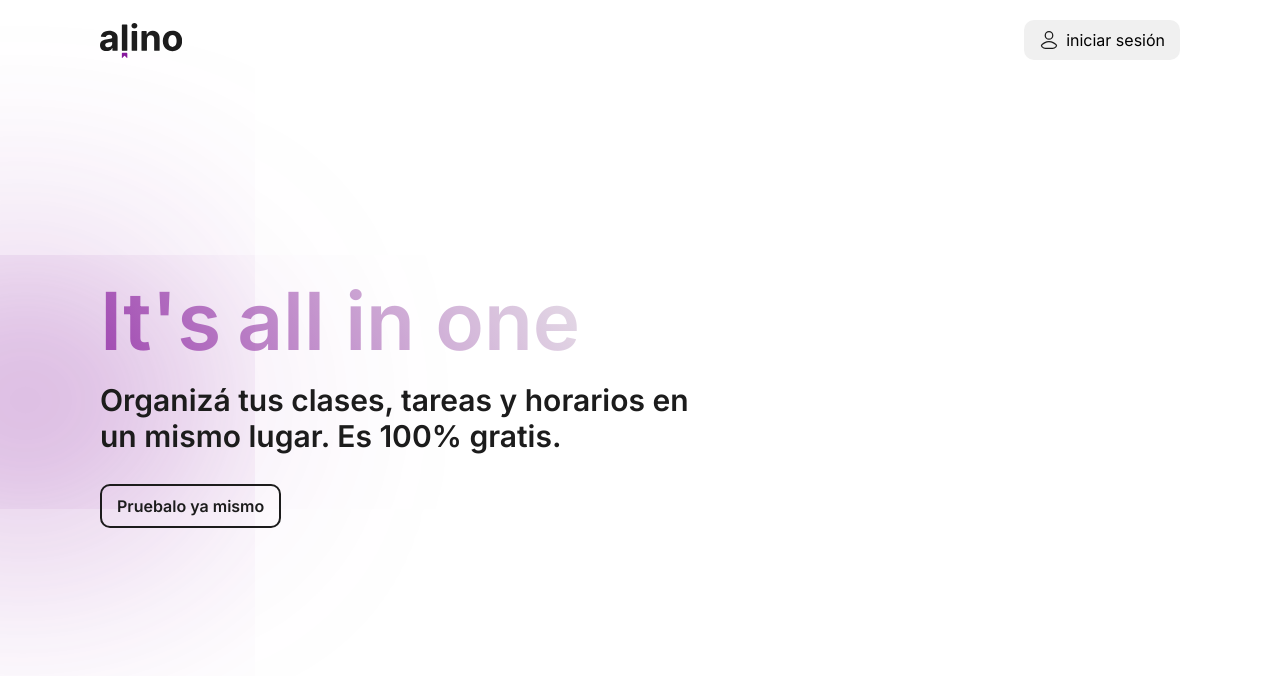
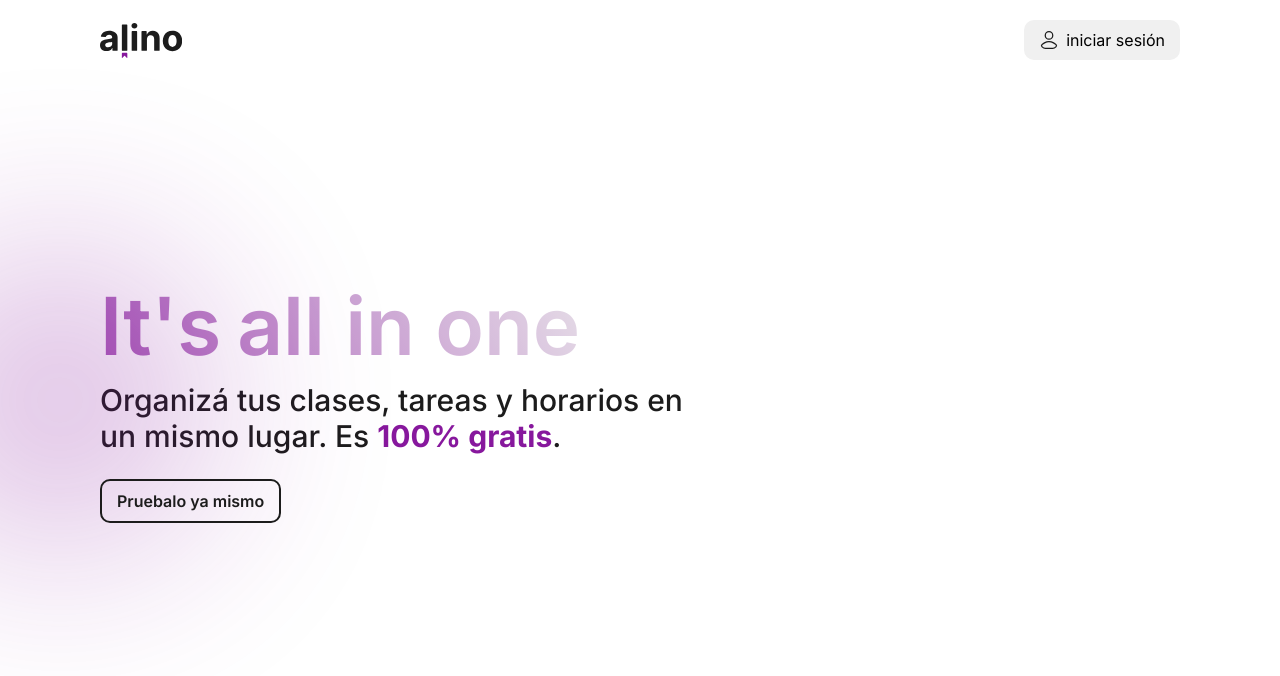
Before and after one commit to AgustinManelli/alino, a Next.js app: page / in a window 1280 px wide. Shown: the top 676 px of the page. Built offline with nearby package versions, Linux system fonts and the light colour scheme.

Commit message:
add blurred fx in home

```diff
--- a/src/app/alino-app/page.tsx
+++ b/src/app/alino-app/page.tsx
@@ -1,3 +1,5 @@
+"use server";
+
 import { redirect } from "next/navigation";
 import { signout, readUserSession } from "@/lib/auth/actions";
 import Link from "next/link";
--- a/src/components/home/header.module.css
+++ b/src/components/home/header.module.css
@@ -1,14 +1,14 @@
-.blurredFx {
+/* .blurredFx {
   position: absolute;
   left: -500px;
   width: 400px;
   height: 200px;
-  background-color: #87189d;
+  background-color: transparent;
   z-index: -1;
   border-radius: 0px 100px 100px 0px;
   box-shadow: #87189d 300px 0px 300px;
   opacity: 0.6;
-}
+} */
 
 .container {
   display: flex;
@@ -19,6 +19,7 @@
 }
 
 .hero {
+  position: relative;
   width: 100vw;
   height: 100lvh;
   max-width: 1366px;
@@ -33,13 +34,34 @@
 .heroLeft {
   display: flex;
   flex-direction: column;
-  gap: 30px;
+  gap: 25px;
+}
+
+.hero::before {
+  content: "";
+  position: absolute;
+  top: 50%;
+  left: 0%;
+  right: 0px;
+  opacity: 0.3;
+  filter: blur(100px);
+  transform: translate(-30%, -50%) translateZ(0px);
+  height: 300px;
+  width: 300px;
+  background-color: #87189d;
+  border-radius: 75%;
+  pointer-events: none;
 }
 
 .paraph {
-  font-weight: 600;
+  font-weight: 500;
   font-size: 30px;
   max-width: 600px;
+}
+
+.paraphSpan {
+  color: #87189d;
+  font-weight: 700;
 }
 
 .textSloganHeader {
--- a/src/components/home/header.tsx
+++ b/src/components/home/header.tsx
@@ -7,7 +7,7 @@ export default function Header() {
   return (
     <div className={styles.container}>
       <header className={styles.hero}>
-        <div className={styles.blurredFx}></div>
+        {/* <div className={styles.blurredFx}></div> */}
         <section className={styles.heroLeft}>
           <div className={styles.textSloganHeader}>
             <p>It's</p>
@@ -18,8 +18,8 @@ export default function Header() {
             </section>
           </div>
           <p className={styles.paraph}>
-            Organizá tus clases, tareas y horarios en un mismo lugar. Es 100%
-            gratis.
+            Organizá tus clases, tareas y horarios en un mismo lugar. Es{" "}
+            <span className={styles.paraphSpan}>100% gratis</span>.
           </p>
           <ButtonComponent
             text="Pruebalo ya mismo"
--- a/src/components/home/navbar.module.css
+++ b/src/components/home/navbar.module.css
@@ -5,6 +5,7 @@
   align-items: center;
   width: 100vw;
   height: 80px;
+  z-index: 1;
 }
 .navbar {
   width: 100%;
```
Also changed, not shown: src/app/alino-app/components/navbar/navbar.module.css (added, +18 -0 lines), src/app/alino-app/components/navbar/navbar.tsx (added, +9 -0 lines), src/app/alino-app/layout.tsx (+14 -1 lines).
